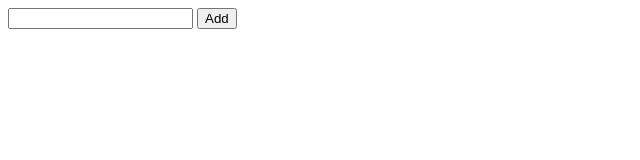
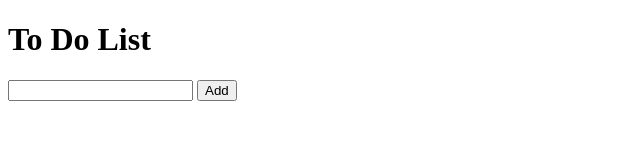
Before and after one commit to AbdulWasay18/Project, a plain HTML site: page index.html in a window 1280 px wide. Shown: the whole page, without its empty margins (0-640 px from the left). Drawn offline with Linux system fonts and the light colour scheme.

Commit message:
Update index.html

```diff
--- a/index.html
+++ b/index.html
@@ -6,6 +6,7 @@
     <title>To do list </title>
 </head>
 <body>
+    <h1>To Do List</h1>
     <div class="container">
         <input id="inputFeild" type="text"> <button id="add">Add</button>
         <div id="toDocontainer">
```
